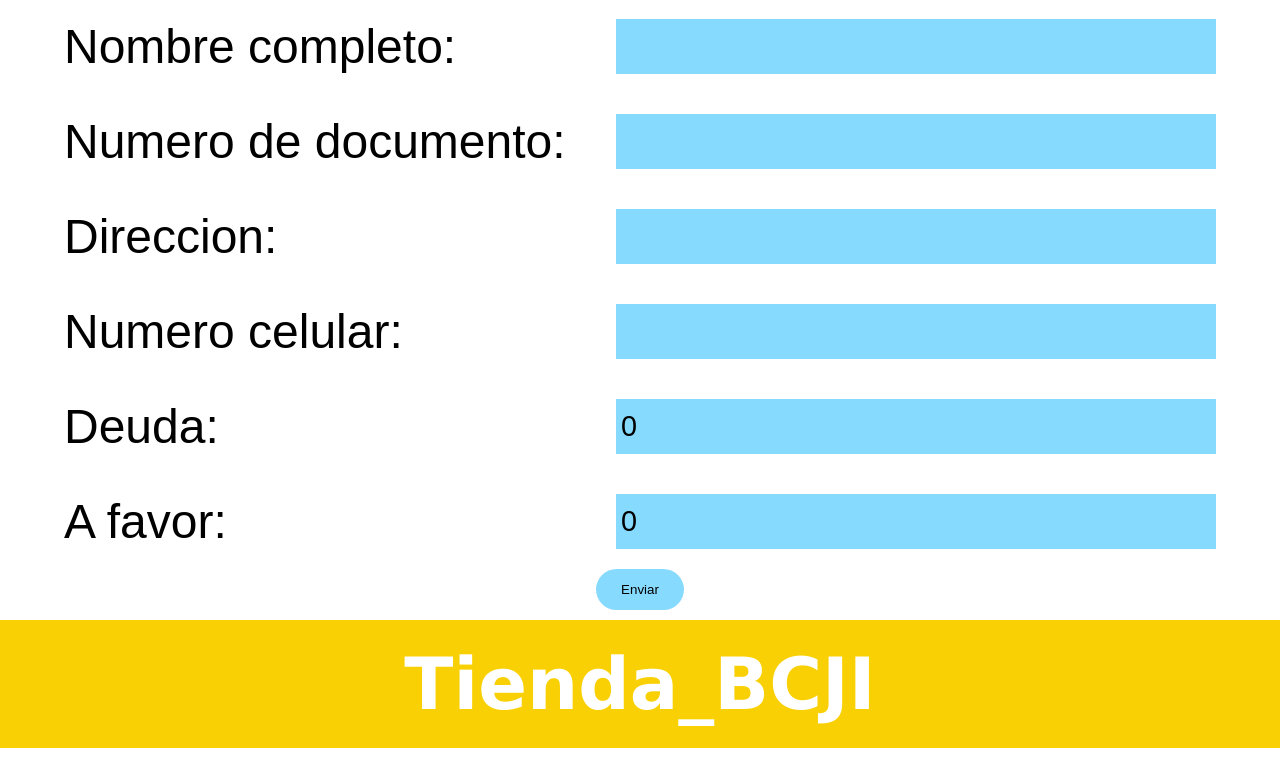
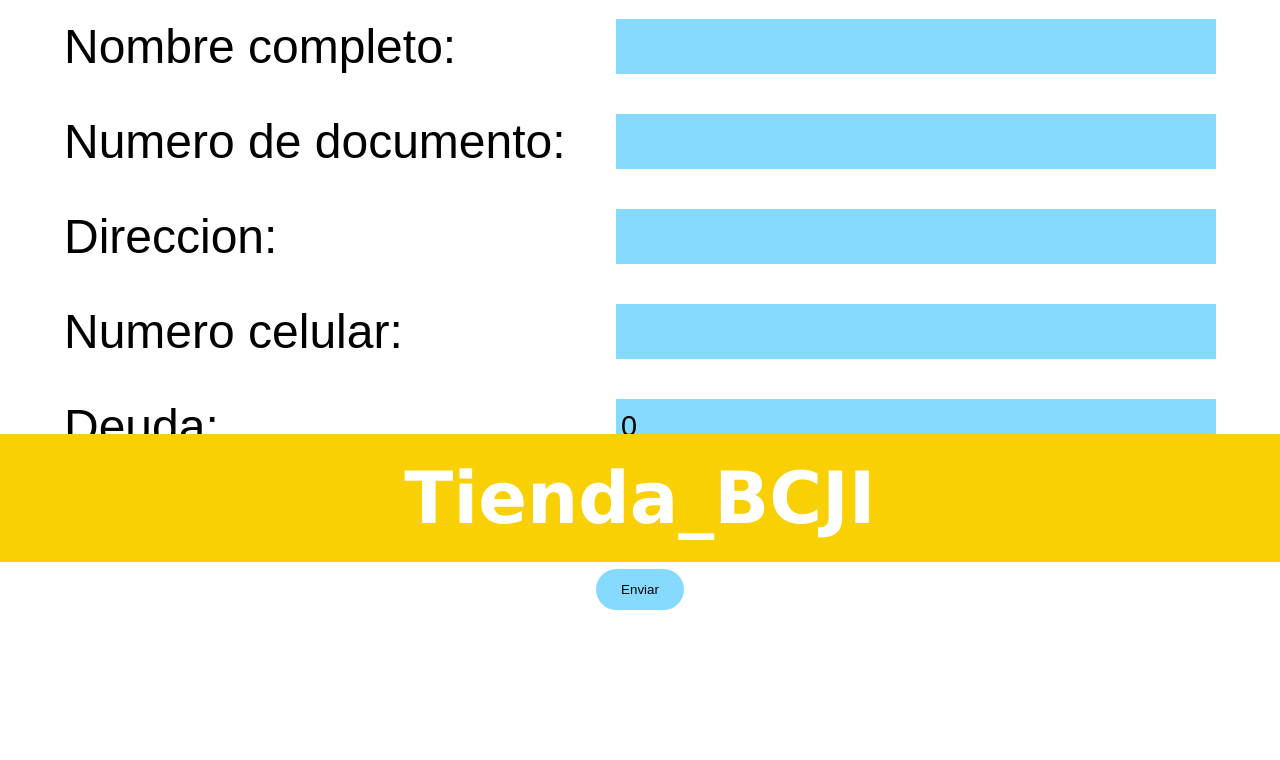
Before and after one commit to ivandhs1/ProyectoHugo, a Flask app: page /crearCliente in a window 1280 px wide. Shown: the part 238-998 px from the top of the page. Run offline with Flask 2, Linux system fonts and the light colour scheme.

Commit message:
commit final

```diff
--- a/static/css/Style.css
+++ b/static/css/Style.css
@@ -72,6 +72,10 @@ header .logo{
 }
 footer{
     height: 8rem;
+    position: fixed;
+    left: 0;
+    bottom: 0;
+    right: 0;
     display: flex;
     flex-direction: row;
     justify-content: space-around;
@@ -194,6 +198,7 @@ tr:nth-child(even){
 
 /*CREAR CLIENTE*/
 .creacion{
+    padding-bottom: 3%;
     width: 100%;
     display: flex;
     justify-content: center;
@@ -358,6 +363,10 @@ tr:nth-child(even){
     border:none;
 }
 
+.mainCrear{
+    margin-bottom: 8%;
+}
+
 @media (max-width:1145px) {
     header{
         height: 10rem;
```
